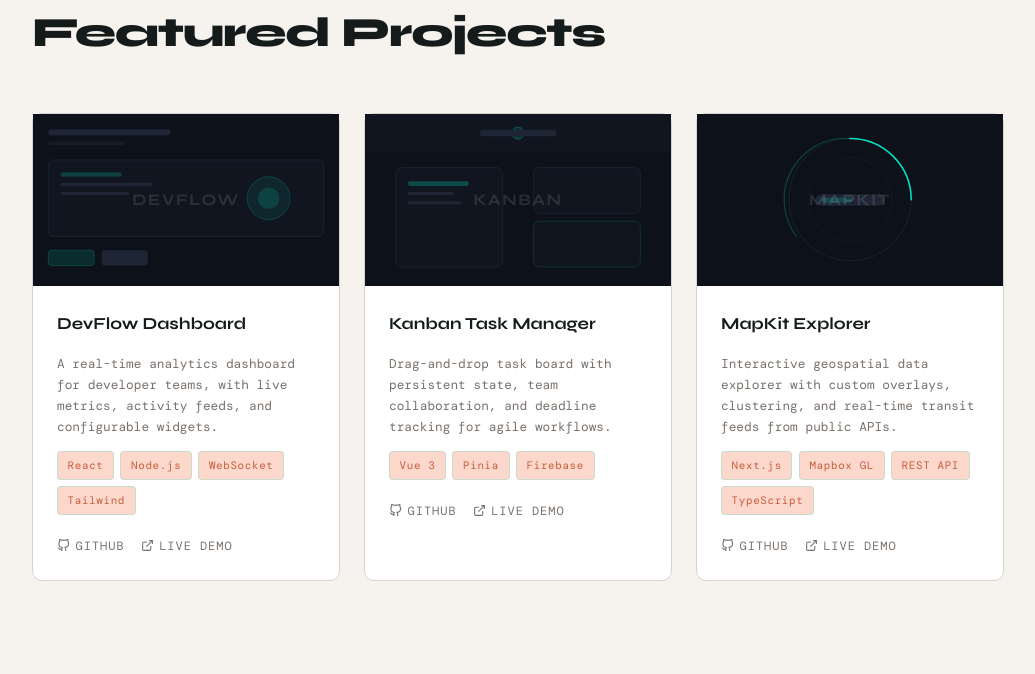
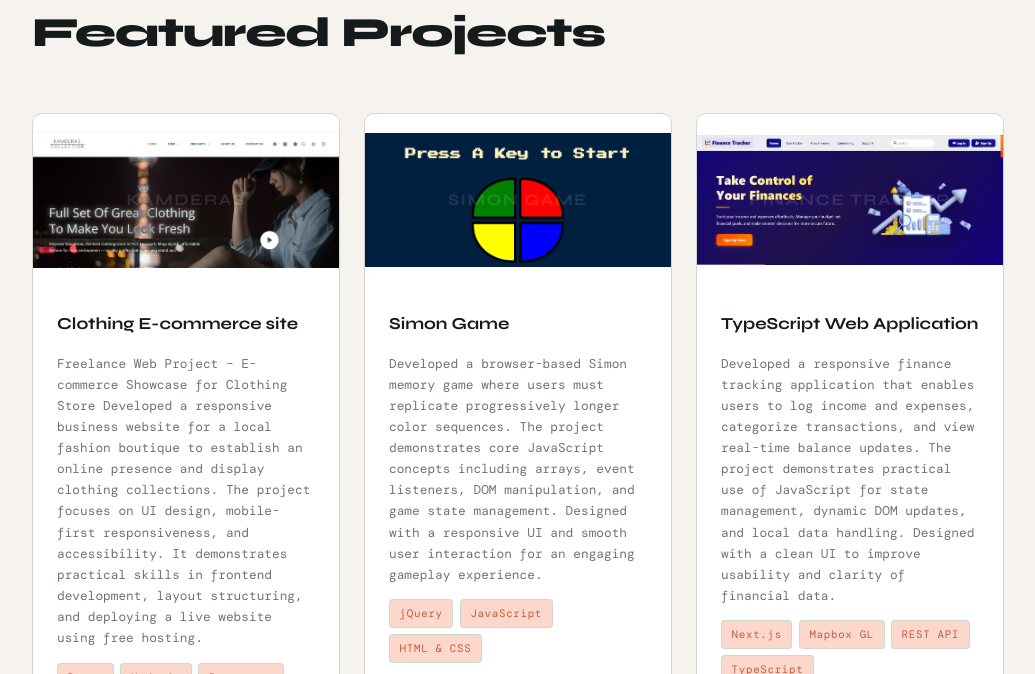
Before and after one commit to Makami27/portfolio, a website: page index.html in a window 1280 px wide. Shown: the part 2037-2711 px from the top of the page, without its empty margins (122-1157 px from the left). Drawn offline with nearby package versions, Linux system fonts and the light colour scheme; a web font is replaced by a local one.

Commit message:
Add files via upload

```diff
--- a/index.html
+++ b/index.html
@@ -21,7 +21,7 @@
     <div class="nav-links" id="navLinks">
       <a href="#projects">Projects</a>
       <a href="#skills">Skills</a>
-      <a href="contact.html">Contact</a>
+      <a href="#contact">Contact</a>
     </div>
     <div class="hamburger" id="hamburger" aria-label="Toggle menu">
       <span></span><span></span><span></span>
@@ -177,36 +177,24 @@
       <!-- Card 1 -->
       <div class="project-card reveal">
         <div class="project-thumb">
-          <svg viewBox="0 0 400 225" xmlns="http://www.w3.org/2000/svg">
-            <rect width="400" height="225" fill="#0d1119"/>
-            <rect x="20" y="20" width="160" height="8" rx="4" fill="#1e2535"/>
-            <rect x="20" y="36" width="100" height="5" rx="2.5" fill="#161b27"/>
-            <rect x="20" y="60" width="360" height="100" rx="6" fill="#111520" stroke="#1e2535" stroke-width="1"/>
-            <rect x="36" y="76" width="80" height="6" rx="3" fill="#00e5c033"/>
-            <rect x="36" y="90" width="120" height="4" rx="2" fill="#1e2535"/>
-            <rect x="36" y="102" width="90" height="4" rx="2" fill="#1e2535"/>
-            <circle cx="308" cy="110" r="28" fill="#00e5c015" stroke="#00e5c040" stroke-width="1"/>
-            <circle cx="308" cy="110" r="14" fill="#00e5c025"/>
-            <rect x="20" y="178" width="60" height="20" rx="4" fill="#00e5c020" stroke="#00e5c040" stroke-width="1"/>
-            <rect x="90" y="178" width="60" height="20" rx="4" fill="#1e2535"/>
-          </svg>
-          <div class="thumb-label">DevFlow</div>
+          <img src="assets/Screenshot 2026-05-03 183624.png" alt="Clothing E-commerce site" srcset="" style="object-fit: contain; max-width: 100%; height: auto;">
+          <div class="thumb-label">Kamderas</div>
         </div>
         <div class="project-body">
-          <div class="project-title">DevFlow Dashboard</div>
-          <div class="project-desc">A real-time analytics dashboard for developer teams, with live metrics, activity feeds, and configurable widgets.</div>
+          <div class="project-title">Clothing E-commerce site</div>
+          <div class="project-desc">Freelance Web Project – E-commerce Showcase for Clothing Store
+            Developed a responsive business website for a local fashion boutique to establish an online presence and display clothing collections. The project focuses on UI design, mobile-first responsiveness, and accessibility. It demonstrates practical skills in frontend development, layout structuring, and deploying a live website using free hosting.</div>
           <div class="tags">
             <span class="tag">React</span>
             <span class="tag">Node.js</span>
-            <span class="tag">WebSocket</span>
-            <span class="tag">Tailwind</span>
+            <span class="tag">Bootstarp</span>
           </div>
           <div class="project-links">
             <a href="#" class="project-link">
               <svg viewBox="0 0 24 24" fill="none" stroke="currentColor" stroke-width="2"><path d="M9 19c-5 1.5-5-2.5-7-3m14 6v-3.87a3.37 3.37 0 0 0-.94-2.61c3.14-.35 6.44-1.54 6.44-7A5.44 5.44 0 0 0 20 4.77 5.07 5.07 0 0 0 19.91 1S18.73.65 16 2.48a13.38 13.38 0 0 0-7 0C6.27.65 5.09 1 5.09 1A5.07 5.07 0 0 0 5 4.77a5.44 5.44 0 0 0-1.5 3.78c0 5.42 3.3 6.61 6.44 7A3.37 3.37 0 0 0 9 18.13V22"/></svg>
               GitHub
             </a>
-            <a href="#" class="project-link">
+            <a href="https://kamderas.infinityfreeapp.com/?i=1" class="project-link">
               <svg viewBox="0 0 24 24" fill="none" stroke="currentColor" stroke-width="2"><path d="M18 13v6a2 2 0 0 1-2 2H5a2 2 0 0 1-2-2V8a2 2 0 0 1 2-2h6"/><polyline points="15 3 21 3 21 9"/><line x1="10" y1="14" x2="21" y2="3"/></svg>
               Live Demo
             </a>
@@ -217,34 +205,24 @@
       <!-- Card 2 -->
       <div class="project-card reveal">
         <div class="project-thumb">
-          <svg viewBox="0 0 400 225" xmlns="http://www.w3.org/2000/svg">
-            <rect width="400" height="225" fill="#0d1119"/>
-            <rect x="0" y="0" width="400" height="50" fill="#111520"/>
-            <circle cx="200" cy="25" r="8" fill="#00e5c025" stroke="#00e5c050" stroke-width="1"/>
-            <rect x="150" y="21" width="100" height="8" rx="4" fill="#1e2535"/>
-            <rect x="40" y="70" width="140" height="130" rx="8" fill="#111520" stroke="#1e2535" stroke-width="1"/>
-            <rect x="220" y="70" width="140" height="60" rx="8" fill="#111520" stroke="#1e2535" stroke-width="1"/>
-            <rect x="220" y="140" width="140" height="60" rx="8" fill="#111520" stroke="#00e5c030" stroke-width="1"/>
-            <rect x="56" y="88" width="80" height="6" rx="3" fill="#00e5c040"/>
-            <rect x="56" y="102" width="60" height="4" rx="2" fill="#1e2535"/>
-            <rect x="56" y="114" width="70" height="4" rx="2" fill="#1e2535"/>
-          </svg>
-          <div class="thumb-label">Kanban</div>
+          <img src="assets/Screenshot 2026-05-03 185233.png" alt="" srcset="" style="object-fit: contain; max-width: 100%; height: auto;">
+          <div class="thumb-label">Simon Game</div>
         </div>
         <div class="project-body">
-          <div class="project-title">Kanban Task Manager</div>
-          <div class="project-desc">Drag-and-drop task board with persistent state, team collaboration, and deadline tracking for agile workflows.</div>
+          <div class="project-title">Simon Game</div>
+          <div class="project-desc">Developed a browser-based Simon memory game where users must replicate progressively longer color sequences. The project demonstrates core JavaScript concepts including arrays, event listeners, DOM manipulation, and game state management. Designed with a responsive UI and smooth user interaction for an engaging gameplay experience.</div>
           <div class="tags">
-            <span class="tag">Vue 3</span>
-            <span class="tag">Pinia</span>
-            <span class="tag">Firebase</span>
+            <span class="tag">jQuery</span>
+            <span class="tag">JavaScript</span>
+            <span class="tag">HTML & CSS</span>
           </div>
           <div class="project-links">
-            <a href="#" class="project-link">
+            <a href="https://github.com/Makami27/Simon-Game
+            " class="project-link">
               <svg viewBox="0 0 24 24" fill="none" stroke="currentColor" stroke-width="2"><path d="M9 19c-5 1.5-5-2.5-7-3m14 6v-3.87a3.37 3.37 0 0 0-.94-2.61c3.14-.35 6.44-1.54 6.44-7A5.44 5.44 0 0 0 20 4.77 5.07 5.07 0 0 0 19.91 1S18.73.65 16 2.48a13.38 13.38 0 0 0-7 0C6.27.65 5.09 1 5.09 1A5.07 5.07 0 0 0 5 4.77a5.44 5.44 0 0 0-1.5 3.78c0 5.42 3.3 6.61 6.44 7A3.37 3.37 0 0 0 9 18.13V22"/></svg>
               GitHub
             </a>
-            <a href="#" class="project-link">
+            <a href="https://simon-game-six-olive.vercel.app/" class="project-link">
               <svg viewBox="0 0 24 24" fill="none" stroke="currentColor" stroke-width="2"><path d="M18 13v6a2 2 0 0 1-2 2H5a2 2 0 0 1-2-2V8a2 2 0 0 1 2-2h6"/><polyline points="15 3 21 3 21 9"/><line x1="10" y1="14" x2="21" y2="3"/></svg>
               Live Demo
             </a>
@@ -255,21 +233,12 @@
       <!-- Card 3 -->
       <div class="project-card reveal">
         <div class="project-thumb">
-          <svg viewBox="0 0 400 225" xmlns="http://www.w3.org/2000/svg">
-            <rect width="400" height="225" fill="#0d1119"/>
-            <circle cx="200" cy="112" r="80" fill="none" stroke="#1e2535" stroke-width="1"/>
-            <circle cx="200" cy="112" r="55" fill="none" stroke="#161b27" stroke-width="1"/>
-            <path d="M200 32 A80 80 0 0 1 280 112" stroke="#00e5c0" stroke-width="2" fill="none" stroke-linecap="round"/>
-            <path d="M200 32 A80 80 0 0 0 130 160" stroke="#00e5c040" stroke-width="1.5" fill="none" stroke-linecap="round"/>
-            <circle cx="200" cy="112" r="6" fill="#00e5c0"/>
-            <rect x="155" y="105" width="90" height="15" rx="7.5" fill="#1e2535"/>
-            <rect x="163" y="109" width="40" height="7" rx="3.5" fill="#00e5c030"/>
-          </svg>
-          <div class="thumb-label">MapKit</div>
+          <img src="assets/Screenshot 2026-05-03 185901.png" alt="" srcset="" style="object-fit: contain; max-width: 100%; height: auto;">
+          <div class="thumb-label">Finance Tracker</div>
         </div>
         <div class="project-body">
-          <div class="project-title">MapKit Explorer</div>
-          <div class="project-desc">Interactive geospatial data explorer with custom overlays, clustering, and real-time transit feeds from public APIs.</div>
+          <div class="project-title">TypeScript Web Application</div>
+          <div class="project-desc">Developed a responsive finance tracking application that enables users to log income and expenses, categorize transactions, and view real-time balance updates. The project demonstrates practical use of JavaScript for state management, dynamic DOM updates, and local data handling. Designed with a clean UI to improve usability and clarity of financial data.</div>
           <div class="tags">
             <span class="tag">Next.js</span>
             <span class="tag">Mapbox GL</span>
@@ -277,11 +246,11 @@
             <span class="tag">TypeScript</span>
           </div>
           <div class="project-links">
-            <a href="#" class="project-link">
+            <a href="https://github.com/Makami27/Personal-Finance-Tracker" class="project-link">
               <svg viewBox="0 0 24 24" fill="none" stroke="currentColor" stroke-width="2"><path d="M9 19c-5 1.5-5-2.5-7-3m14 6v-3.87a3.37 3.37 0 0 0-.94-2.61c3.14-.35 6.44-1.54 6.44-7A5.44 5.44 0 0 0 20 4.77 5.07 5.07 0 0 0 19.91 1S18.73.65 16 2.48a13.38 13.38 0 0 0-7 0C6.27.65 5.09 1 5.09 1A5.07 5.07 0 0 0 5 4.77a5.44 5.44 0 0 0-1.5 3.78c0 5.42 3.3 6.61 6.44 7A3.37 3.37 0 0 0 9 18.13V22"/></svg>
               GitHub
             </a>
-            <a href="#" class="project-link">
+            <a href="https://personal-finance-tracker-xs2f.vercel.app/" class="project-link">
               <svg viewBox="0 0 24 24" fill="none" stroke="currentColor" stroke-width="2"><path d="M18 13v6a2 2 0 0 1-2 2H5a2 2 0 0 1-2-2V8a2 2 0 0 1 2-2h6"/><polyline points="15 3 21 3 21 9"/><line x1="10" y1="14" x2="21" y2="3"/></svg>
               Live Demo
             </a>
@@ -306,13 +275,13 @@
             <svg viewBox="0 0 24 24" fill="none" stroke="currentColor" stroke-width="2"><path d="M9 19c-5 1.5-5-2.5-7-3m14 6v-3.87a3.37 3.37 0 0 0-.94-2.61c3.14-.35 6.44-1.54 6.44-7A5.44 5.44 0 0 0 20 4.77 5.07 5.07 0 0 0 19.91 1S18.73.65 16 2.48a13.38 13.38 0 0 0-7 0C6.27.65 5.09 1 5.09 1A5.07 5.07 0 0 0 5 4.77a5.44 5.44 0 0 0-1.5 3.78c0 5.42 3.3 6.61 6.44 7A3.37 3.37 0 0 0 9 18.13V22"/></svg>
             github.com/Makami27
           </a>
-          <a href="#" class="social-link">
+          <a href="linkedin.com/in/makami27" class="social-link">
             <svg viewBox="0 0 24 24" fill="none" stroke="currentColor" stroke-width="2"><path d="M16 8a6 6 0 0 1 6 6v7h-4v-7a2 2 0 0 0-2-2 2 2 0 0 0-2 2v7h-4v-7a6 6 0 0 1 6-6z"/><rect x="2" y="9" width="4" height="12"/><circle cx="4" cy="4" r="2"/></svg>
             linkedin.com/in/makami27
           </a>
-          <a href="mailto:alex@example.com" class="social-link">
+          <a href="makamikamsi@gmail.com" class="social-link">
             <svg viewBox="0 0 24 24" fill="none" stroke="currentColor" stroke-width="2"><path d="M4 4h16c1.1 0 2 .9 2 2v12c0 1.1-.9 2-2 2H4c-1.1 0-2-.9-2-2V6c0-1.1.9-2 2-2z"/><polyline points="22,6 12,13 2,6"/></svg>
-            kelvinfake15@gmail.com
+            makamikamsi@gmail.com
           </a>
         </div>
       </div>
--- a/styles.css
+++ b/styles.css
@@ -388,11 +388,12 @@ h2.section-title {
 }
 
 .project-thumb {
-  width: 100%;
+  object-fit: contain;
+  max-width: 100%;
+  height: auto;
   aspect-ratio: 16/9;
   position: relative;
   overflow: hidden;
-  background: #0d1119;
   display: flex;
   align-items: center;
   justify-content: center;
```
Also changed, not shown: assets/Screenshot 2026-05-03 183624.png (added), assets/Screenshot 2026-05-03 185233.png (added), assets/Screenshot 2026-05-03 185901.png (added).
